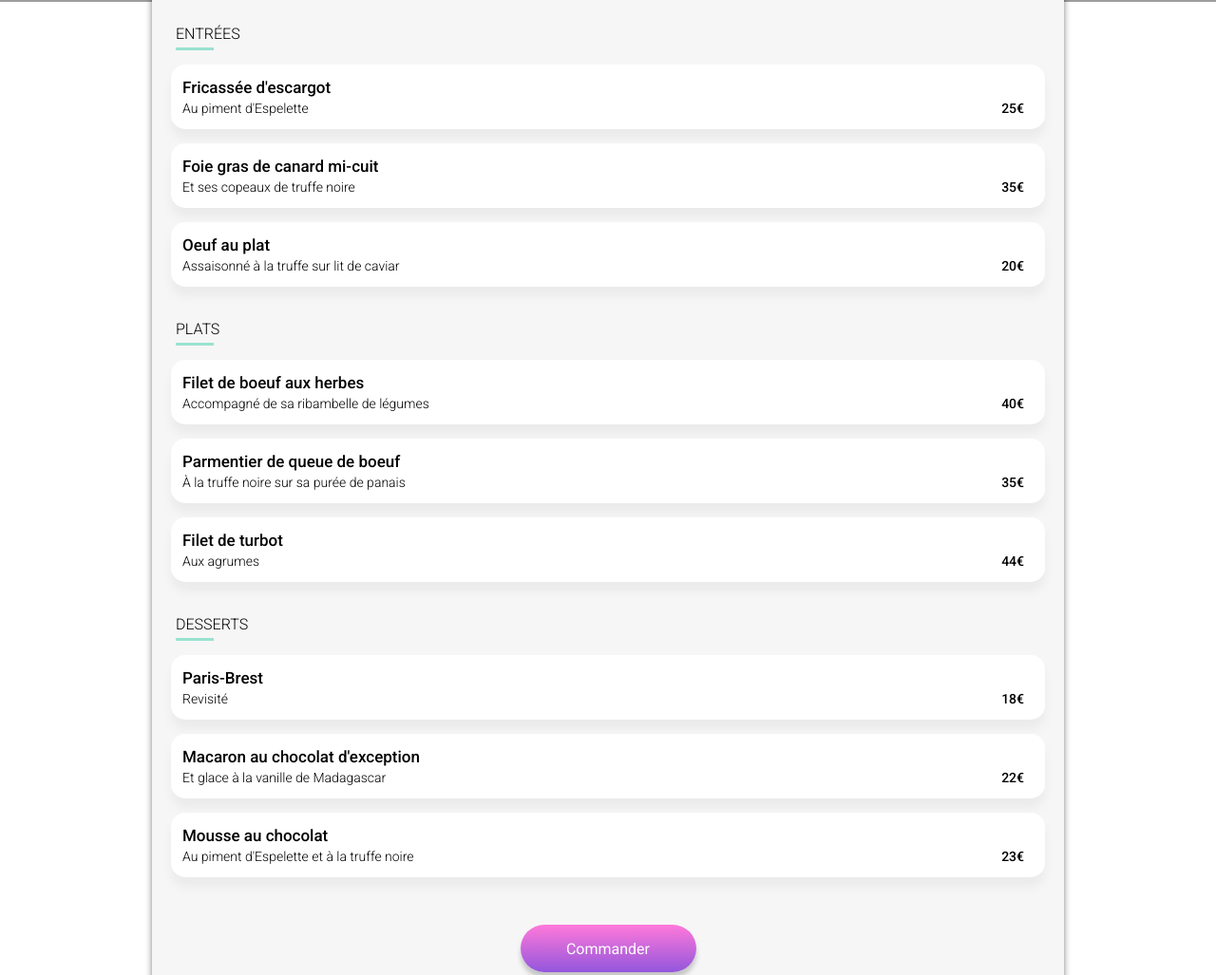
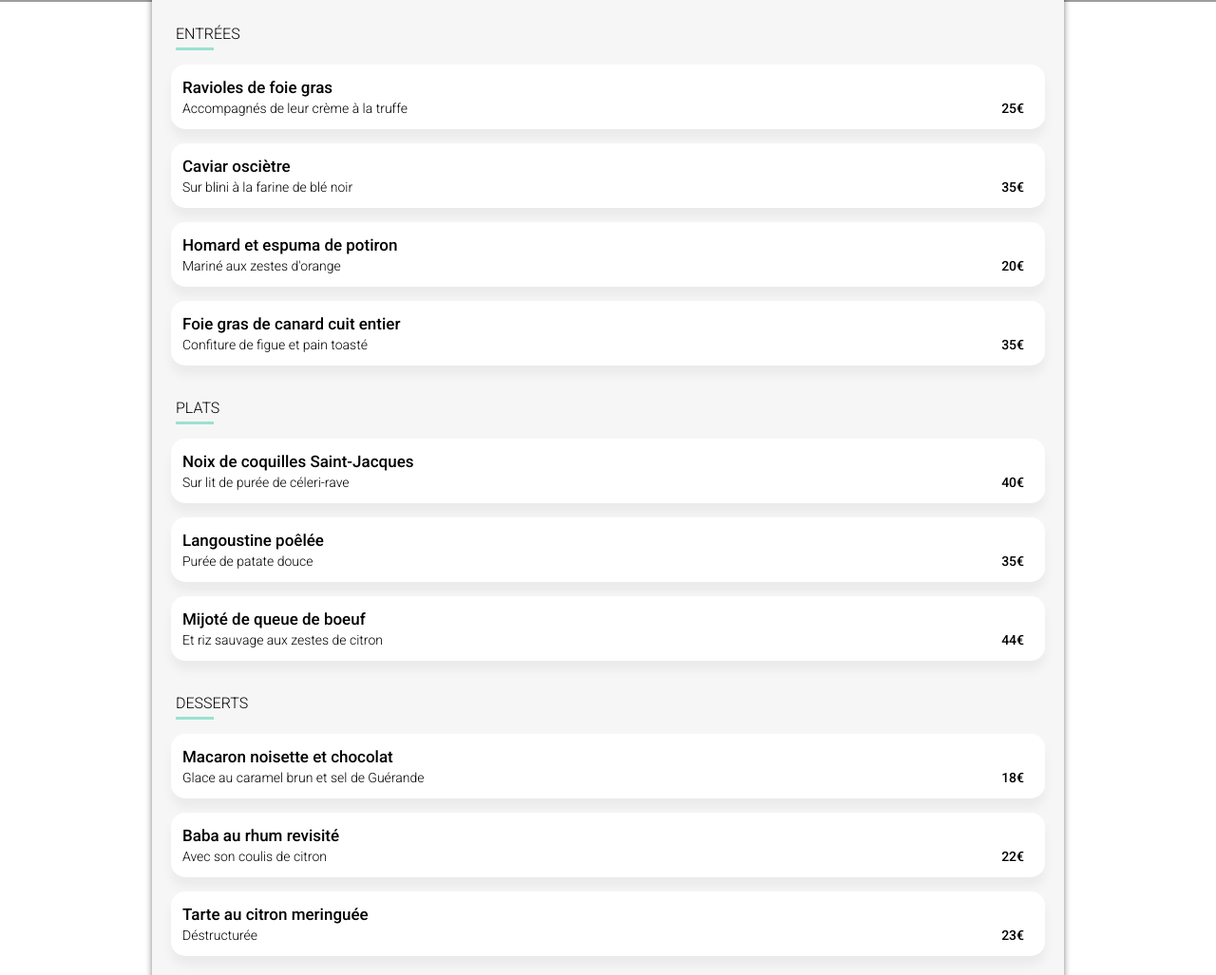
Before and after one commit to a-sowa/AxelSowa_3_22102020, a website: page la_note_enchantee.html in a window 1280 px wide. Shown: the part 746-1773 px from the top of the page at 95% size. Drawn offline with Linux system fonts and the light colour scheme; grey boxes are pictures that could not be loaded; a web font is replaced by a local one.

Commit message:
responsive design corrections

```diff
--- a/la_note_enchantee.html
+++ b/la_note_enchantee.html
@@ -14,6 +14,9 @@
 
     <body>
 
+        <div class="loader">
+            <div class="spinner"></div>
+        </div>
 
         <div class="container">
             <header>
@@ -43,29 +46,49 @@
 
                     <div class="dishes">
 
-                        <div class="dish">
-                            <h3>Fricassée d'escargot</h3>
+                        <a href="#" class="dish">
+                            <h3>Ravioles de foie gras</h3>
                             <div class="dish__description">
-                                <p>Au piment d'Espelette </p>
+                                <p>Accompagnés de leur crème à la truffe</p>
                                 <p class= "price">25€</p>
                             </div>
+                            <div class="check">
+                                <i class="fas fa-check-circle"></i>
                             </div>
+                        </a>
 
-                        <div class="dish">
-                            <h3>Foie gras de canard mi-cuit</h3>
+                        <a href="#" class="dish">
+                            <h3>Caviar osciètre </h3>
                             <div class="dish__description">
-                                <p>Et ses copeaux de truffe noire</p>
+                                <p>Sur blini à la farine de blé noir</p>
                                 <p class= "price">35€</p>
                             </div>
+                            <div class="check">
+                                <i class="fas fa-check-circle"></i>
                             </div>
+                        </a>
 
-                        <div class="dish">
-                            <h3>Oeuf au plat</h3>
+                        <a href="#" class="dish">
+                            <h3>Homard et espuma de potiron</h3>
                             <div class="dish__description">
-                                <p>Assaisonné à la truffe sur lit de caviar</p>
+                                <p>Mariné aux zestes d'orange</p>
                                 <p class= "price">20€</p>
                             </div>
+                            <div class="check">
+                                <i class="fas fa-check-circle"></i>
                             </div>
+                        </a>
+
+                        <a href="#" class="dish">
+                            <h3>Foie gras de canard cuit entier</h3>
+                            <div class="dish__description">
+                                <p>Confiture de figue et pain toasté</p>
+                                <p class= "price">35€</p>
+                            </div>
+                            <div class="check">
+                                <i class="fas fa-check-circle"></i>
+                            </div>
+                        </a>
 
                     </div>
                 </div>
@@ -77,29 +100,38 @@
 
                     <div class="dishes">
 
-                        <div class="dish">
-                            <h3>Filet de boeuf aux herbes</h3>
+                        <a href="#" class="dish">
+                            <h3>Noix de coquilles Saint-Jacques</h3>
                             <div class="dish__description">
-                                <p>Accompagné de sa ribambelle de légumes</p>
+                                <p class="comment">Sur lit de purée de céleri-rave</p>
                                 <p class= "price">40€</p>
                             </div>
+                            <div class="check">
+                                <i class="fas fa-check-circle"></i>
                             </div>
+                        </a>
 
-                        <div class="dish">
-                            <h3>Parmentier de queue de boeuf</h3>
+                        <a href="#" class="dish">
+                            <h3>Langoustine poêlée</h3>
                             <div class="dish__description">
-                                <p>À la truffe noire sur sa purée de panais</p>
+                                <p>Purée de patate douce</p>
                                 <p class= "price">35€</p>
                             </div>
+                            <div class="check">
+                                <i class="fas fa-check-circle"></i>
                             </div>
+                        </a>
 
-                        <div class="dish">
-                            <h3>Filet de turbot</h3>
+                        <a href="#" class="dish">
+                            <h3>Mijoté de queue de boeuf</h3>
                             <div class="dish__description">
-                                <p>Aux agrumes</p>
+                                <p>Et riz sauvage aux zestes de citron</p>
                                 <p class= "price">44€</p>
                             </div>
+                            <div class="check">
+                                <i class="fas fa-check-circle"></i>
                             </div>
+                        </a>
 
                     </div>
                 </div>
@@ -111,29 +143,38 @@
 
                     <div class="dishes">
 
-                        <div class="dish">
-                            <h3>Paris-Brest</h3>
+                        <a href="#" class="dish">
+                            <h3>Macaron noisette et chocolat</h3>
                             <div class="dish__description">
-                                <p>Revisité</p>
+                                <p>Glace au caramel brun et sel de Guérande</p>
                                 <p class= "price">18€</p>
                             </div>
+                            <div class="check">
+                                <i class="fas fa-check-circle"></i>
                             </div>
+                        </a>
 
-                        <div class="dish">
-                            <h3>Macaron au chocolat d'exception </h3>
+                        <a href="#" class="dish">
+                            <h3>Baba au rhum revisité </h3>
                             <div class="dish__description">
-                                <p>Et glace à la vanille de Madagascar</p>
+                                <p>Avec son coulis de citron</p>
                                 <p class= "price">22€</p>
                             </div>
+                            <div class="check">
+                                <i class="fas fa-check-circle"></i>
                             </div>
+                        </a>
 
-                        <div class="dish">
-                            <h3>Mousse au chocolat </h3>
+                        <a href="#" class="dish">
+                            <h3>Tarte au citron meringuée</h3>
                             <div class="dish__description">
-                                <p>Au piment d'Espelette et à la truffe noire</p>
+                                <p>Déstructurée</p>
                                 <p class= "price">23€</p>
                             </div>
+                            <div class="check">
+                                <i class="fas fa-check-circle"></i>
                             </div>
+                        </a>
 
                     </div>
                 </div>
--- a/sass/layouts/footer.scss
+++ b/sass/layouts/footer.scss
@@ -3,6 +3,7 @@
     display: flex;
     flex-direction: column;
     padding: 25px 25px 36px 25px;
+    line-height: 30px;
         h3 {
             font-family: 'Shrikhand', sans-serif;
             color: $white-color;
--- a/sass/pages/_home.scss
+++ b/sass/pages/_home.scss
@@ -39,6 +39,7 @@
 
 .process {
     padding: 50px 20px 68px 20px;
+
 
         h2 {
             padding-bottom: 32px;;
@@ -90,6 +91,11 @@
         border-radius: 20px;
         margin-bottom: 22px;
         box-shadow: 0 10px 10px  #ebebeb;
+
+        @media screen and (max-width: 365px) {
+            padding: 0 40px 0 0;
+            text-align: center;
+        }
 
             &__3 {
                 background-color: #F5EDFF;
@@ -166,6 +172,9 @@
 
             #restau-img-lanote {
                 object-position:  0 -150px;
+                @media screen and (max-width: 315px) {
+                    object-position: center bottom;
+                }
             }
 
             @media screen and (min-width: 700px) {
@@ -248,16 +257,3 @@
        opacity: 1;
    }
 }
-
-
-
-
-.heart--svg-2 {
-    width: 28px;
-    font-size: 28px;
-    height: auto;
-    background-image: red;
-    background-color: red;
-    color: red;
-    fill: red;
-}
--- a/sass/pages/_menus.scss
+++ b/sass/pages/_menus.scss
@@ -25,6 +25,12 @@
             h1{
                 font-family: 'Shrikhand';
                 font-size: 2.6rem;
+                @media screen and (max-width: 350px) {
+                    font-size: 2.2rem;
+                }
+                @media screen and (max-width: 300px) {
+                    font-size: 2rem;
+                }
             }
 
             .fa-heart {
@@ -37,6 +43,9 @@
                 transition: opacity 400ms;
                 cursor: pointer;
                 z-index: 1;
+                @media screen and (max-width: 319px) {
+                    right: 25px;
+                }
             }
 
             .heart-hover {
```
Also changed, not shown: a_la_francaise.html (+61 -31 lines), index.html (+1 -1 lines), le_delice_des_sens.html (+59 -27 lines), public/css/style.css, 1 other file. Lines whose indentation alone changed are shown as unchanged.
